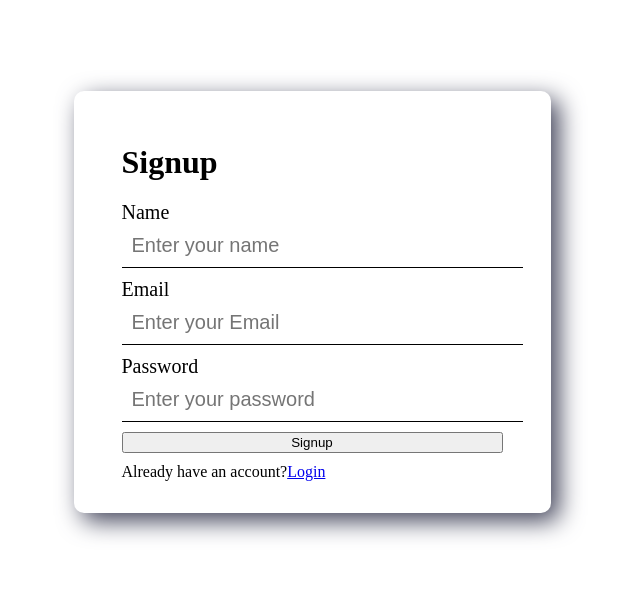
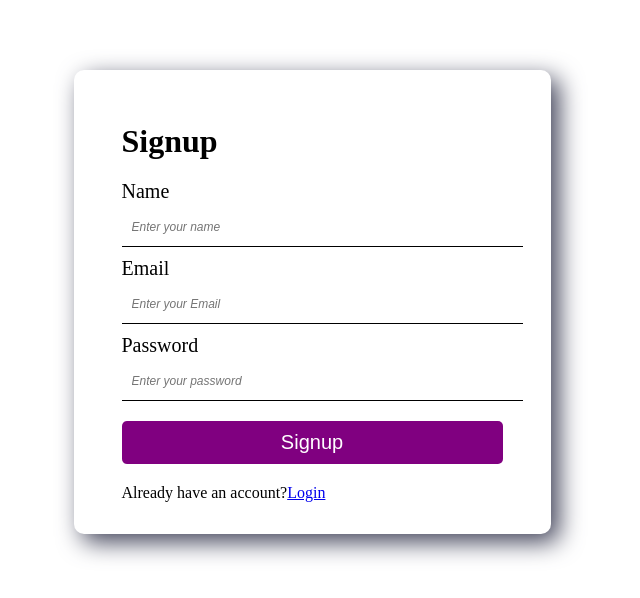
Before and after one commit to serval19/auth-mern-app, a React (Vite) app in the folder frontend/: page /signup in a window 1280 px wide. Shown: the part 106-704 px from the top of the page, without its empty margins (384-1024 px from the left). Built offline with nearby package versions, Linux system fonts and the light colour scheme.

Commit message:
frontend completed

```diff
--- a/frontend/src/index.css
+++ b/frontend/src/index.css
@@ -46,3 +46,17 @@ body{
     border-bottom: 1px solid black;
 
 }
+.signup input::placeholder{
+    font-size: 12px;
+    font-style: italic;
+}
+button{
+    background-color: purple;
+    border: none;
+    font-size: 20px;
+    color: white;
+    border-radius: 5px;
+    padding: 10px;
+    cursor: pointer;
+    margin: 10px 0;
+}
--- a/frontend/src/pages/Signup.jsx
+++ b/frontend/src/pages/Signup.jsx
@@ -1,23 +1,36 @@
 import React from 'react'
+import { useState } from 'react'
 import { Link } from 'react-router-dom'
 import { ToastContainer} from 'react-toastify'
 
 function Signup() {
+  const [loginInfo,setloginInfo] = useState({
+    name:'',
+    email:'',
+    password:''
+  })
+  const handleChange=(e)=>{
+    const {name,value}=e.target;
+    console.log(name,value);
+    const copyLoginInfo={...loginInfo}
+    copyLoginInfo[name]=value
+    setloginInfo(copyLoginInfo)
+  }
   return (
     <div className='signup'>
       <h1>Signup</h1>
       <form>
         <div>
           <label htmlFor='name'>Name</label>
-          <input type='text' name='name' autoFocus placeholder='Enter your name'/>
+          <input onChange={handleChange} type='text' name='name' autoFocus placeholder='Enter your name'/>
         </div>
         <div>
           <label htmlFor='email'>Email</label>
-          <input type='email' name='email'  placeholder='Enter your Email'/>
+          <input onChange={handleChange} type='email' name='email'  placeholder='Enter your Email'/>
         </div>
         <div>
           <label htmlFor='password'>Password</label>
-          <input type='password' name='password'  placeholder='Enter your password'/>
+          <input onChange={handleChange} type='password' name='password'  placeholder='Enter your password'/>
         </div>
         <button>Signup</button>
         <span>Already have an account?
```
